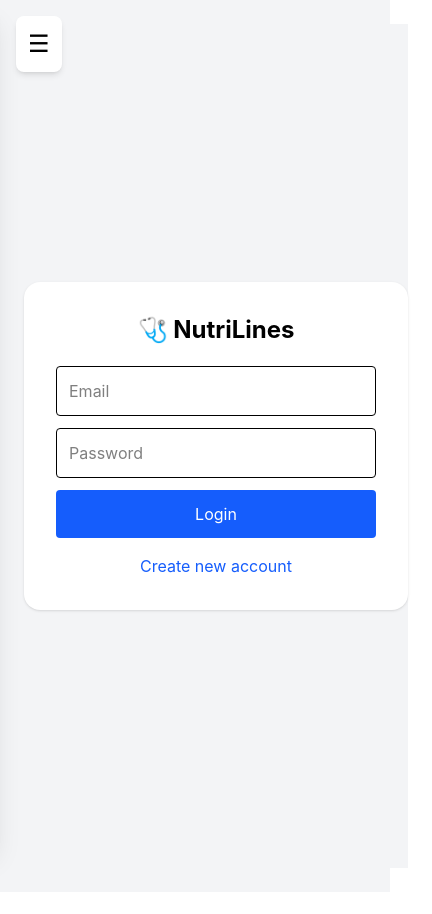
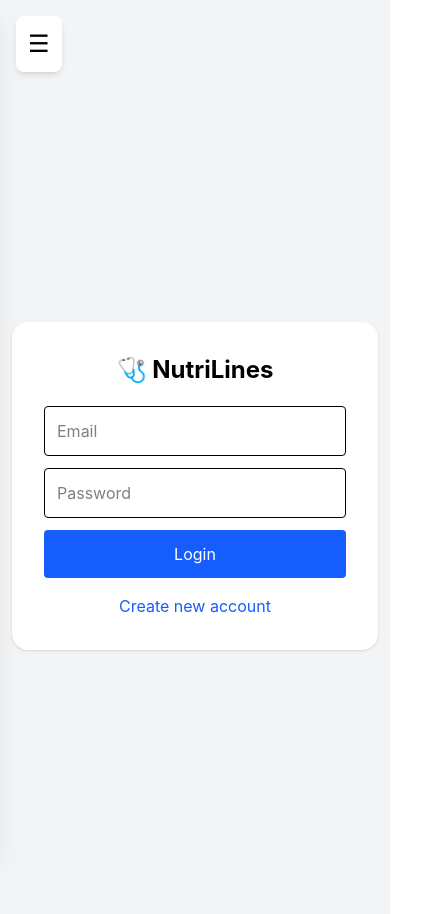
Before and after one commit to Nasef55/NutriLines, a React (Vite) app: page / in a window 390 px wide. Shown: the top 914 px of the page, 432 px wide, since content can reach past the window. Before the commit the page ends 892 px from the top, so only its background shows below. Built offline with nearby package versions, Linux system fonts and the light colour scheme; no server answers.

Commit message:
Improve mobile content layout

```diff
--- a/src/components/Layout.tsx
+++ b/src/components/Layout.tsx
@@ -1,15 +1,14 @@
+
 import Sidebar from "./Sidebar";
 
 function Layout({ children }: any) {
   return (
-    <div className="flex min-h-screen bg-gray-100">
-
+    <div className="flex min-h-screen w-full overflow-x-hidden bg-gray-100">
       <Sidebar />
 
-      <main className="flex-1 p-6">
+      <main className="min-w-0 flex-1 px-3 pb-5 pt-16 sm:p-5 md:p-6">
         {children}
       </main>
-
     </div>
   );
 }
```
